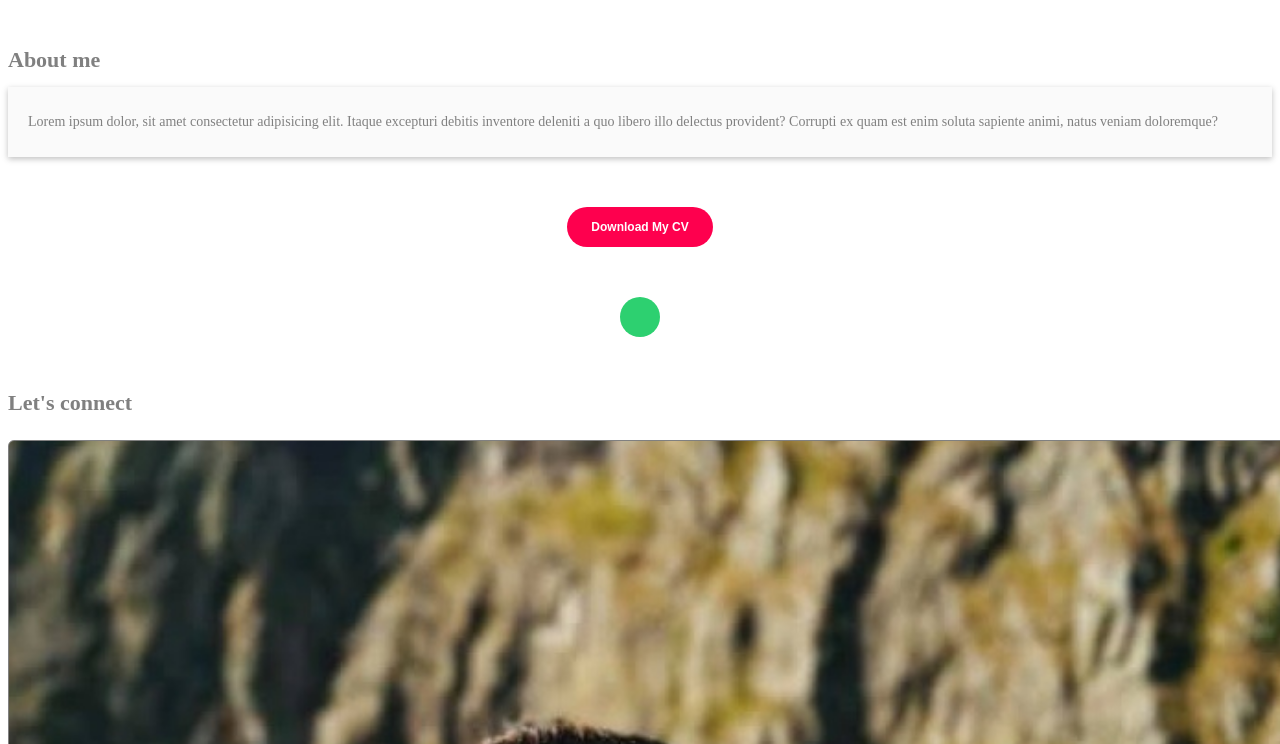
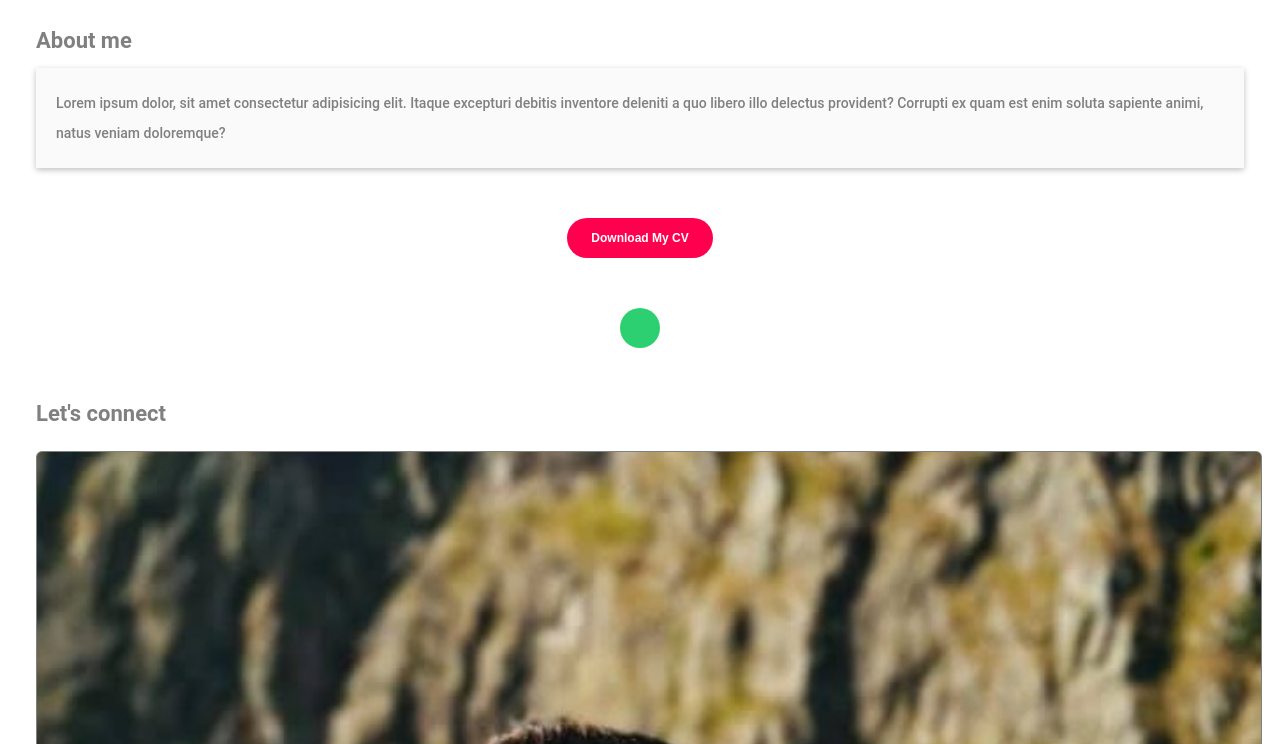
Before and after one commit to NicolaePaulGeambazu/N, a website: page web/index.html in a window 1280 px wide. Shown: the part 404-1148 px from the top of the page. Drawn offline with Linux system fonts and the light colour scheme.

Commit message:
Modificari

```diff
--- a/web/Css/style.css
+++ b/web/Css/style.css
@@ -4,7 +4,7 @@
     background-color: lightsteelblue;
 }
 
-widt @import url('https://fonts.googleapis.com/css2?family=Roboto:wght@400;500;700&display=swap');
+@import url('https://fonts.googleapis.com/css2?family=Roboto:wght@400;500;700&display=swap');
 
 
 @import 'font.css';
```
